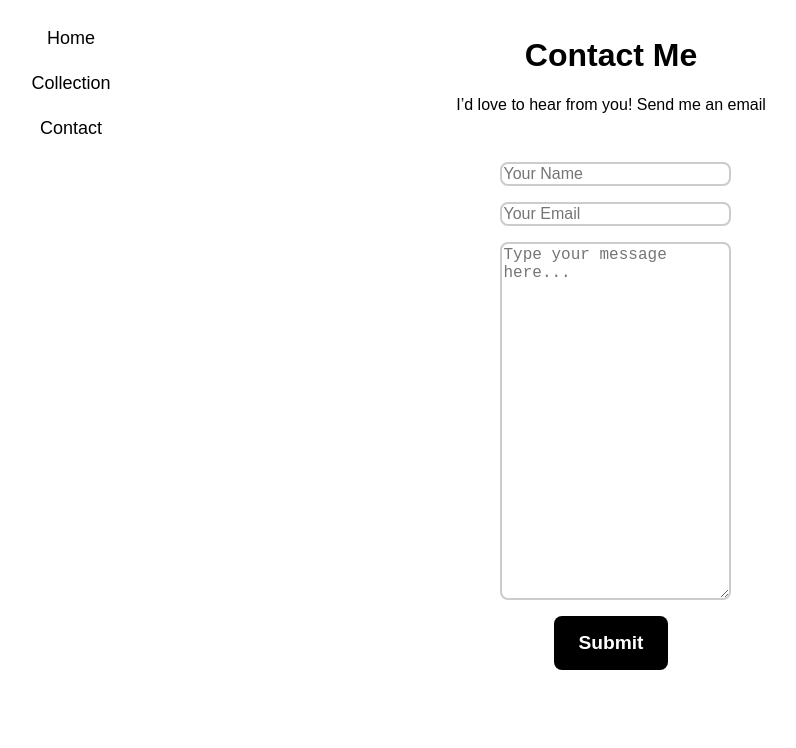
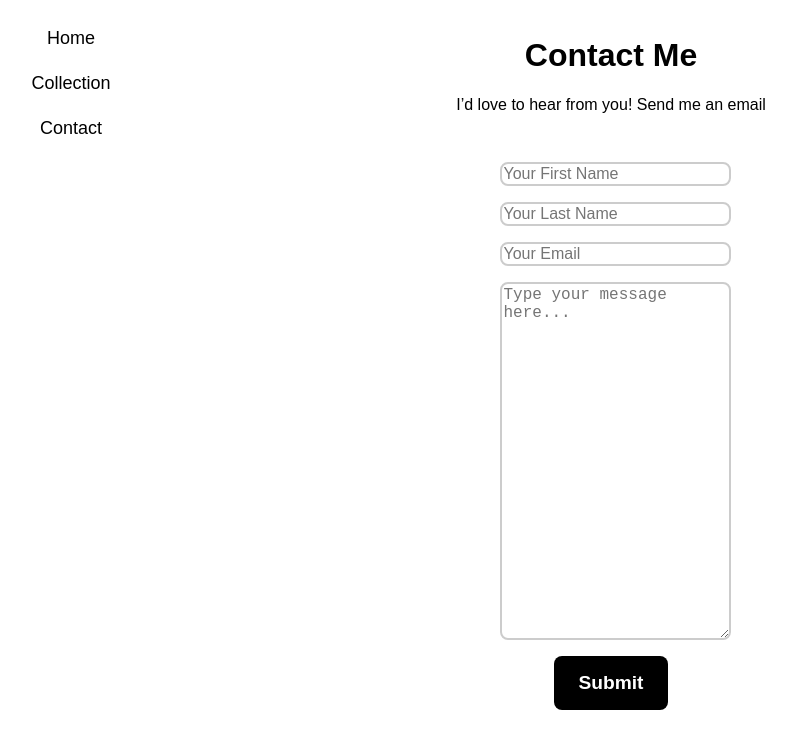
Before and after one commit to linyu3294/portfolio-react, a React (Vite) app: page /contact in a window 1280 px wide. Shown: the top 748 px of the page, without its empty margins (29-825 px from the left). Built offline with nearby package versions, Linux system fonts and the light colour scheme.

Commit message:
Format contact page

```diff
--- a/src/components/pages/contact.page.tsx
+++ b/src/components/pages/contact.page.tsx
@@ -1,7 +1,8 @@
 import React, { useState } from "react";
 
 const Contact: React.FC = () => {
-  const [name, setName] = useState<string>("");
+  const [firstName, setFirstName] = useState<string>("");
+  const [lastName, setLastName] = useState<string>("");
   const [email, setEmail] = useState<string>("");
   const [message, setMessage] = useState<string>("");
 
@@ -21,7 +22,8 @@ const Contact: React.FC = () => {
 
       if (response.ok) {
         console.log("Message sent successfully");
-        setName("");
+        setFirstName("");
+        setLastName("");
         setEmail("");
         setMessage("");
       } else {
@@ -42,12 +44,18 @@ const Contact: React.FC = () => {
       <form className="contact-form" onSubmit={handleSubmit}>
         <input
           type="text"
-          placeholder="Your Name"
-          value={name}
-          onChange={(e) => setName(e.target.value)}
+          placeholder="Your First Name"
+          value={firstName}
+          onChange={(e) => setFirstName(e.target.value)}
           required
         />
-
+        <input
+          type="text"
+          placeholder="Your Last Name"
+          value={lastName}
+          onChange={(e) => setLastName(e.target.value)}
+          required
+        />
         <input
           type="email"
           placeholder="Your Email"
@@ -55,7 +63,6 @@ const Contact: React.FC = () => {
           onChange={(e) => setEmail(e.target.value)}
           required
         />
-
         <textarea
           placeholder="Type your message here..."
           value={message}
@@ -63,7 +70,6 @@ const Contact: React.FC = () => {
           rows={10}
           required
         />
-
       <div className="submit-button-container">
         <button className="submit-button">Submit</button>
       </div>
--- a/src/style/styles.css
+++ b/src/style/styles.css
@@ -40,6 +40,7 @@ nav a,
 
 nav a:hover,
 .dropdown-item:hover {
+  cursor: pointer;
   transform: scale(1.1);
 }
 
```
